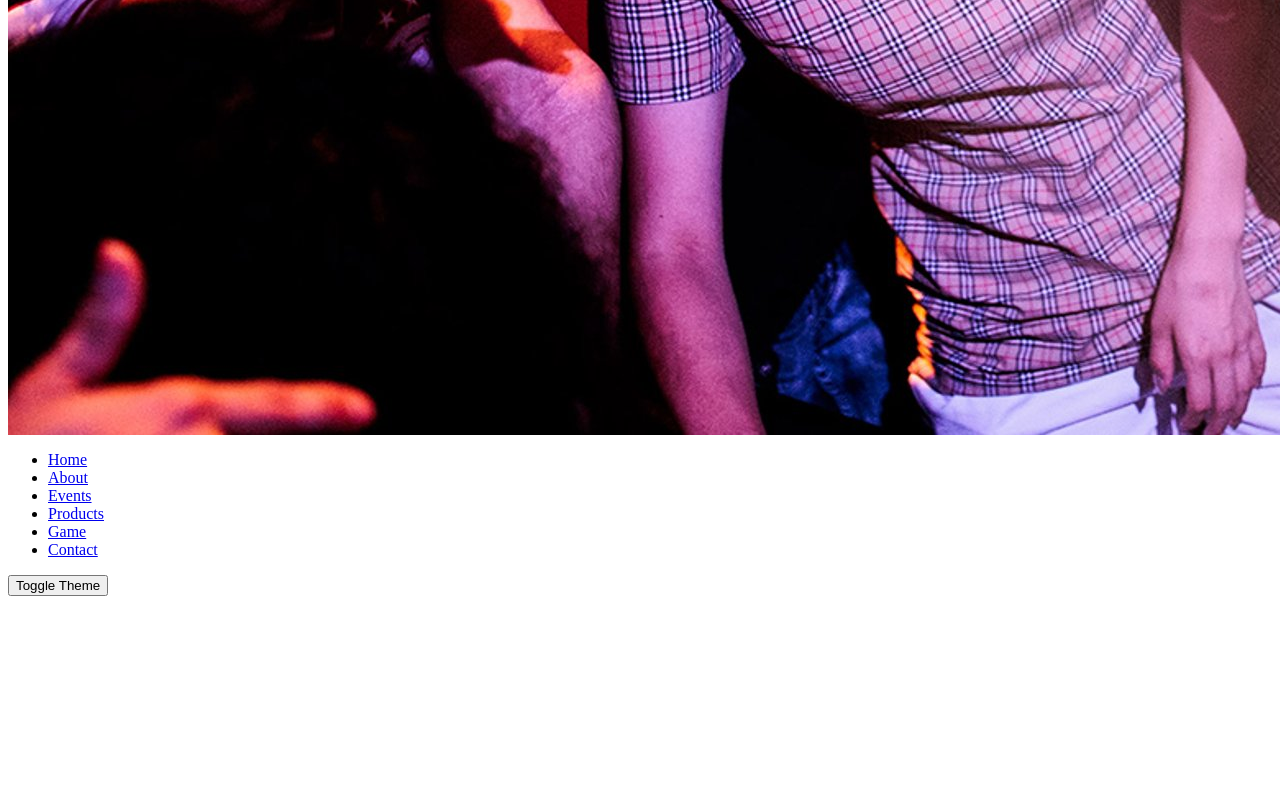
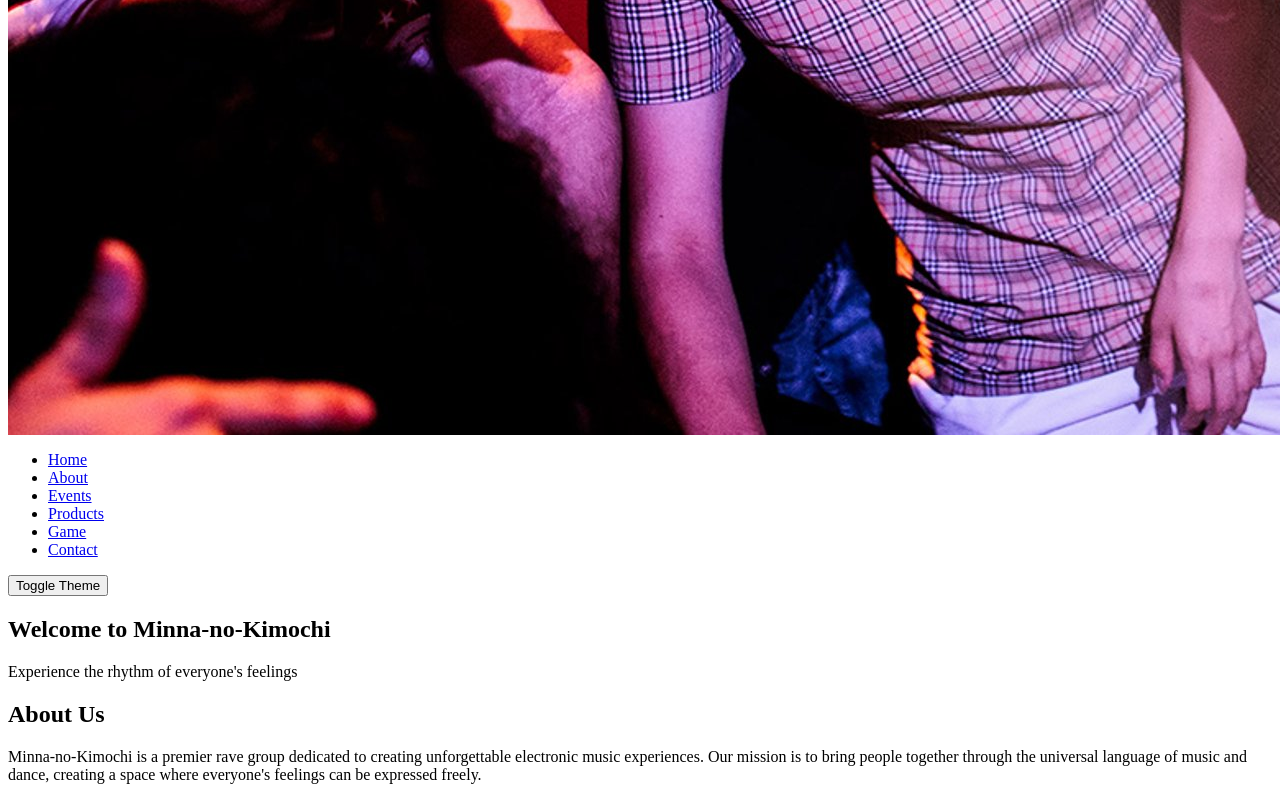
Before and after one commit to Cthulhhu/Minna-no-Kimochi, a plain HTML site: page index.html in a window 1280 px wide. Shown: the part 1226-2026 px from the top of the page. Before the commit the page ends 1830 px from the top, so only its background shows below. Drawn offline with Linux system fonts and the light colour scheme.

Commit message:
Update index.html

```diff
--- a/index.html
+++ b/index.html
@@ -21,3 +21,13 @@
         </nav>
         <button id="theme-toggle">Toggle Theme</button>
     </header>
+    <main>
+        <section id="home">
+            <h1>Welcome to Minna-no-Kimochi</h1>
+            <p>Experience the rhythm of everyone's feelings</p>
+        </section>
+
+        <section id="about">
+            <h2>About Us</h2>
+            <p>Minna-no-Kimochi is a premier rave group dedicated to creating unforgettable electronic music experiences. Our mission is to bring people together through the universal language of music and dance, creating a space where everyone's feelings can be expressed freely.</p>
+        </section>
```
